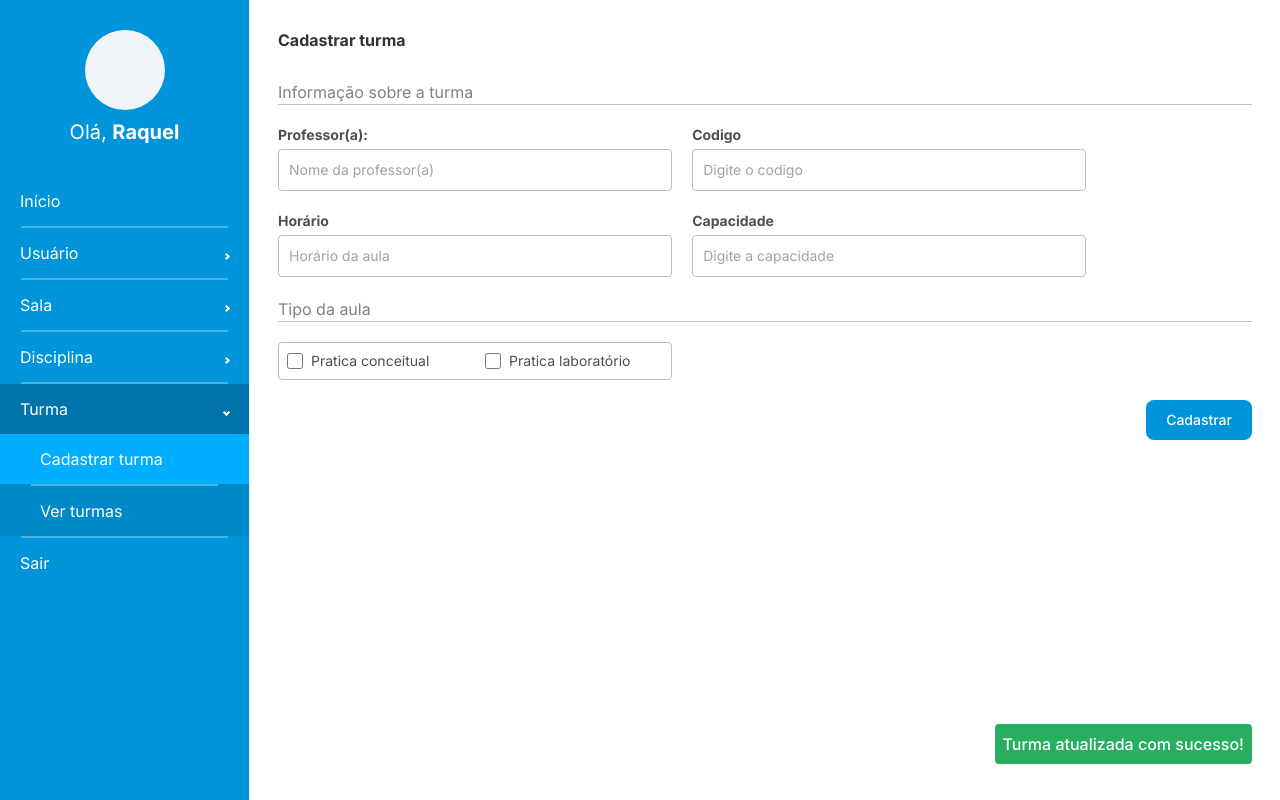
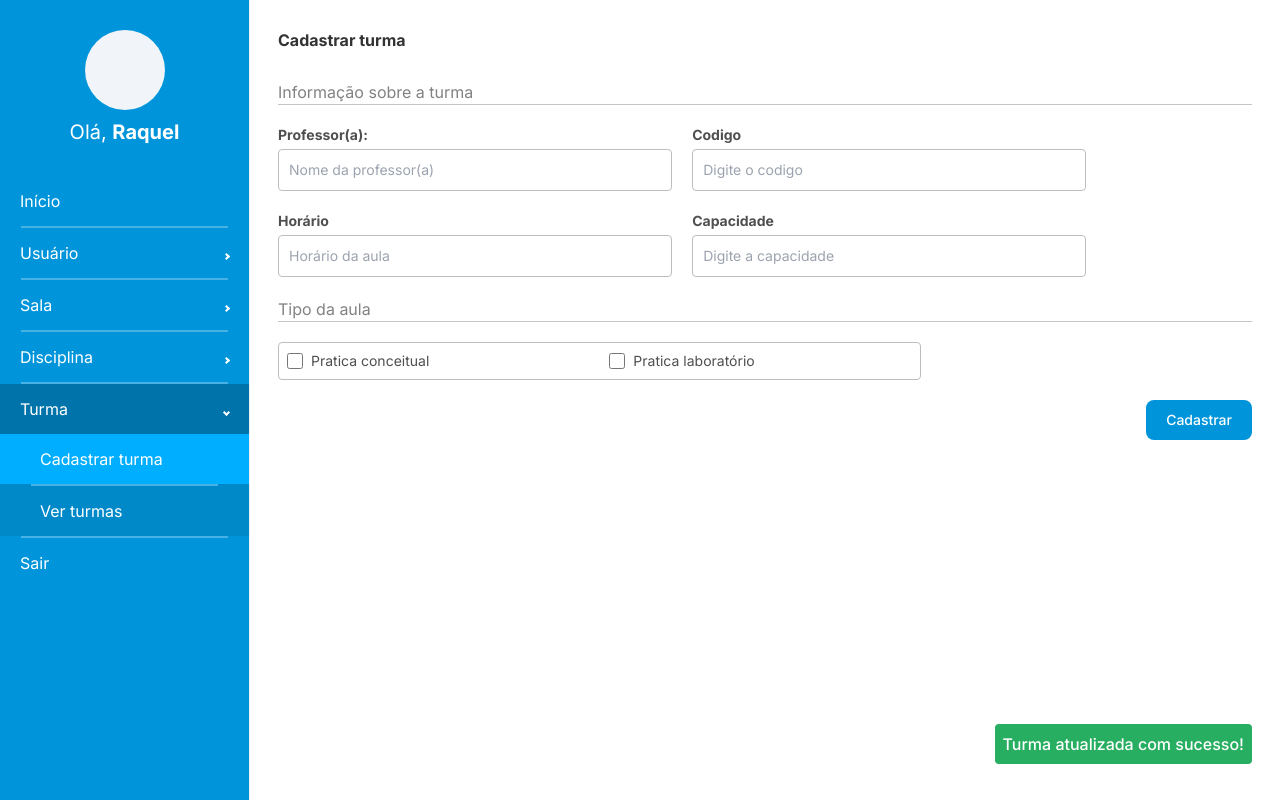
Before and after one commit to cpt-ufal-arapiraca/ace6-alocacao-salas, a React (Create React App) app in the folder client-side/: page /cadastrar-turma in a window 1280 px wide. Built offline with nearby package versions, Linux system fonts and the light colour scheme.

Commit message:
[ADS-00]:fix-Correção de loading no listar usuarios.

```diff
--- a/client-side/src/components/pages/Turma/CadastrarTurma.tsx
+++ b/client-side/src/components/pages/Turma/CadastrarTurma.tsx
@@ -100,7 +100,7 @@
             </div>
 
             {/* Tipo da aula */}
-            <div className='col-span-12 sm:col-span-5'>
+            <div className='col-span-12 sm:col-span-8'>
                 <div className={`
                 ${errors.tipoAula ? 'border border-alert_error col-span-12 rounded p-2': "border border-border_input col-span-12 rounded p-2"}`}>
 <div className='grid grid-cols-12 gap-5'>
--- a/client-side/src/components/pages/Turma/VerTurmas.tsx
+++ b/client-side/src/components/pages/Turma/VerTurmas.tsx
@@ -3,7 +3,6 @@
 function VerTurmas() {
     return (
         <section>
-            {/* pesquisa="Pesquise por uma turma" */}
             <h1 className="font-bold ms-7 m-2 sm:m-7 text-text_title">Ver Turmas</h1>
             <Tabela dados={null}></Tabela>
         </section>
--- a/client-side/src/components/pages/sala/AdicionarSala.tsx
+++ b/client-side/src/components/pages/sala/AdicionarSala.tsx
@@ -82,7 +82,7 @@
             </div>
 
             {/* Tipo de sala */}
-            <div className='col-span-12 sm:col-span-5'>
+            <div className='col-span-12 sm:col-span-8'>
                 <div className={`
                 ${errors.tipoSala ? 'border border-alert_error col-span-12 rounded p-2' : "border border-border_input col-span-12 rounded p-2"}`}>
                     <div className='grid grid-cols-12 gap-5'>
--- a/client-side/src/components/pages/usuario/VerUsuarios.tsx
+++ b/client-side/src/components/pages/usuario/VerUsuarios.tsx
@@ -61,7 +61,9 @@
         async function initialFetch() {
             try {
                 await fetchAllUsuarios(currentPage);
-                setLoading(false);
+                setTimeout(() => {
+                    setLoading(false);
+                }, 500);
             } catch (error) {
                 console.error('Erro ao buscar dados do usuário:', error);
                 setLoading(false);
```
